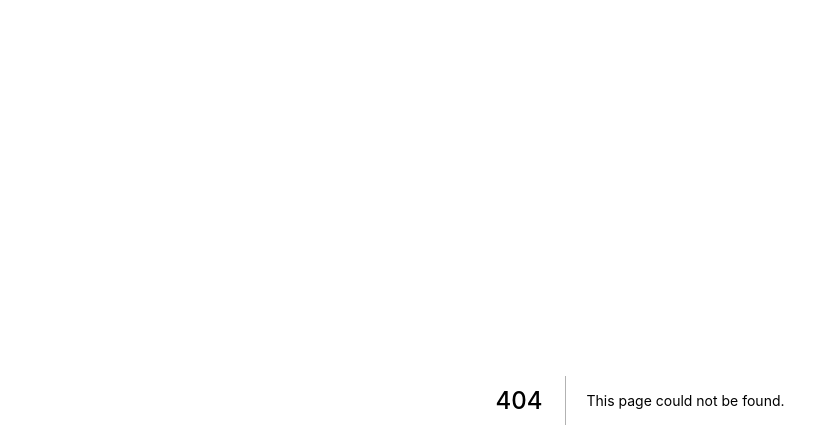
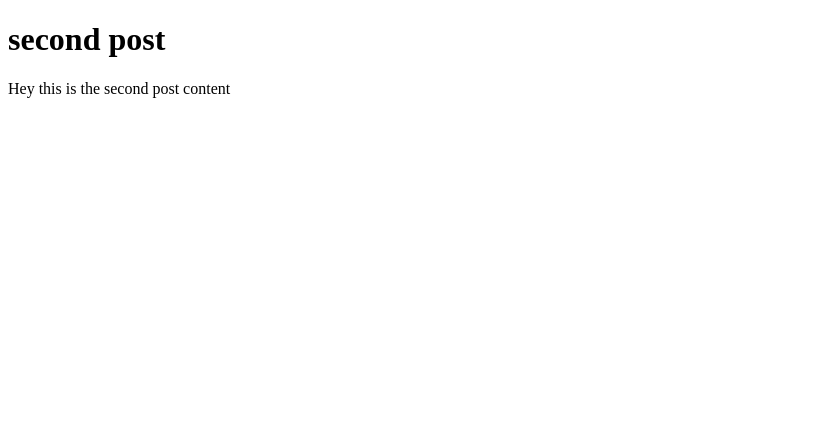
Before and after one commit to jacksdev2/next-js-test, a Next.js app: page /blog/second in a window 1280 px wide. Before the commit this address had no page. Shown: the top 448 px of the page, without its empty margins (0-839 px from the left). Built offline with nearby package versions, Linux system fonts and the light colour scheme.

Commit message:
added link

```diff
--- /dev/null
+++ b/pages/blog/[id].js
@@ -0,0 +1,16 @@
+import { useRouter } from 'next/router'
+import posts from '../../posts.json'
+
+
+export default () => {
+  const router = useRouter()
+  const post = posts[router.query.id]
+  if (!post) return <p></p>
+
+  return (
+    <>
+      <h1>{post.title}</h1>
+      <p>{post.content}</p>
+    </>
+  )
+}
--- /dev/null
+++ b/posts.json
@@ -0,0 +1,10 @@
+{
+    "test": {
+      "title": "test post",
+      "content": "Hey some post content"
+    },
+    "second": {
+      "title": "second post",
+      "content": "Hey this is the second post content"
+    }
+  }
```
Also changed, not shown: pages/blog.js (+19 -0 lines), pages/index.js (+7 -0 lines).
